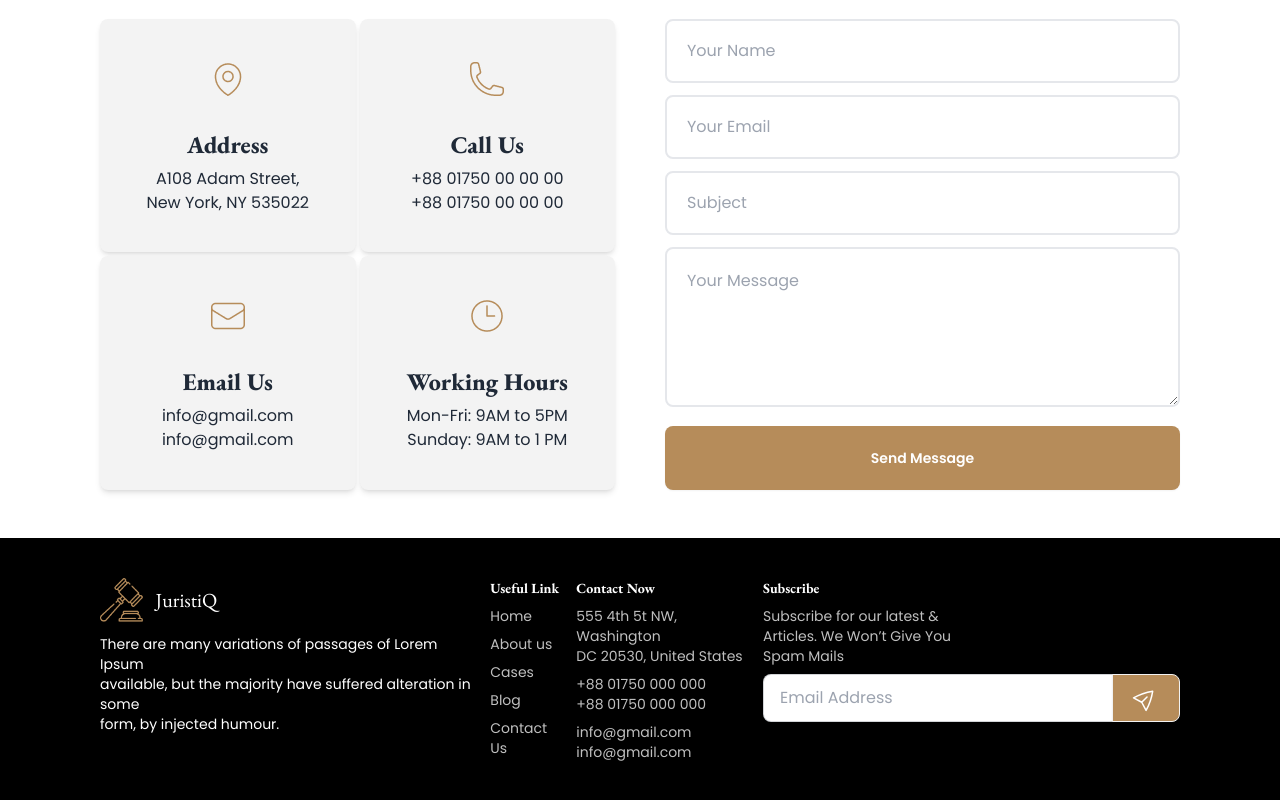
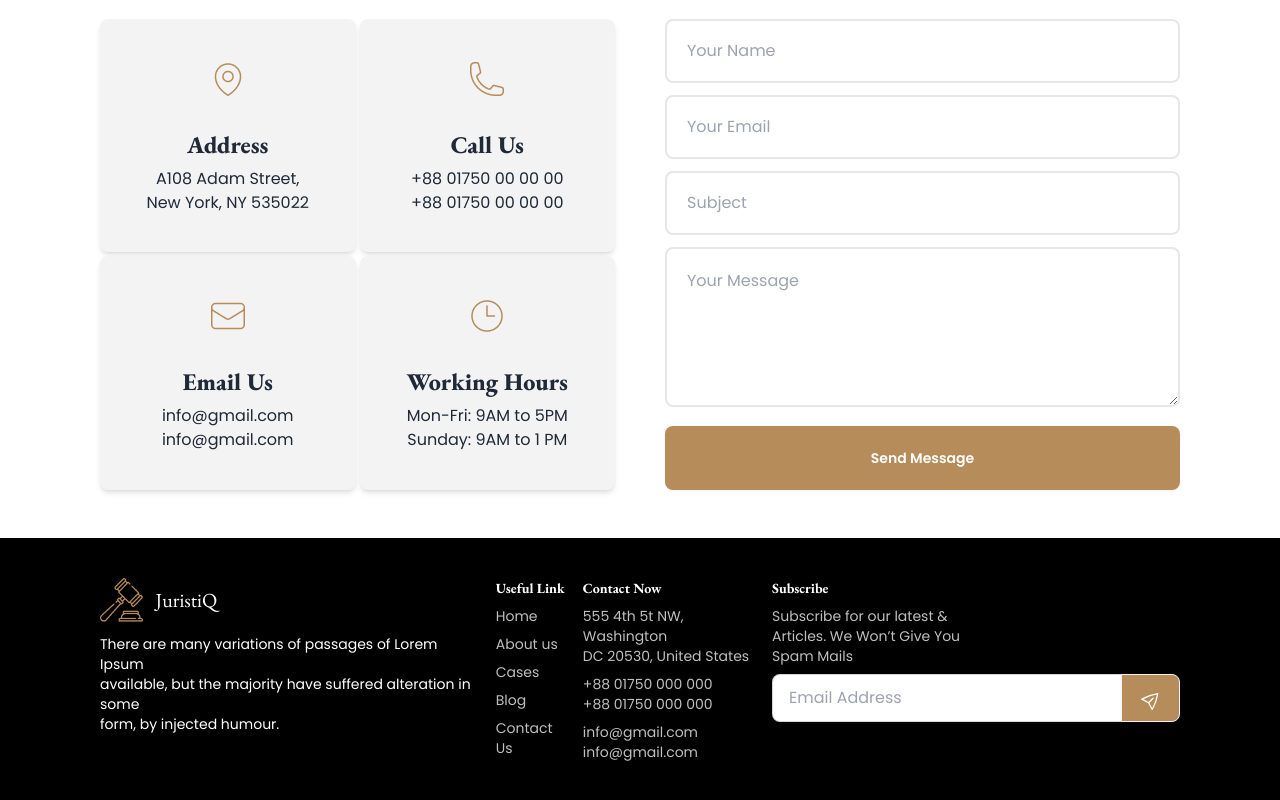
Before and after one commit to ameerhamzahd/JuristiQ, a plain HTML site: page index.html in a window 1280 px wide. Shown: the part 4069-4869 px from the top of the page. Drawn offline with nearby package versions, Linux system fonts and the light colour scheme.

Commit message:
JuristiQ bug-fixed-01 done.

```diff
--- a/index.html
+++ b/index.html
@@ -308,6 +308,7 @@
                             <a href="#slide2" class="btn btn-circle">❯</a>
                         </div>
                     </div>
+
                     <div id="slide2" class="relative w-full carousel-item">
                         <div class="min-h-screen hero" style="background-image: url(./resources/images/slider-2.jpg);">
                             <div class="bg-opacity-85 hero-overlay"></div>
@@ -555,10 +556,10 @@
         <form>
             <h6 class="font-bold font-ebgaramond">Subscribe</h6>
             <p class="opacity-75">Subscribe for our latest & <br>Articles. We Won’t Give You <br>Spam Mails</p>
-            <fieldset class="form-control w-80">
+            <fieldset class="form-control">
                 <div class="join">
                     <input type="email" placeholder="Email Address" class="input input-bordered join-item" />
-                    <button class="btn bg-primary-btn-clr join-item"><svg width="34" height="34" viewBox="0 0 34 34"
+                    <button class="btn bg-primary-btn-clr join-item"><svg width="25" height="25" viewBox="0 0 30 30"
                             fill="none" xmlns="http://www.w3.org/2000/svg">
                             <g clip-path="url(#clip0_12_37)">
                                 <path
```
